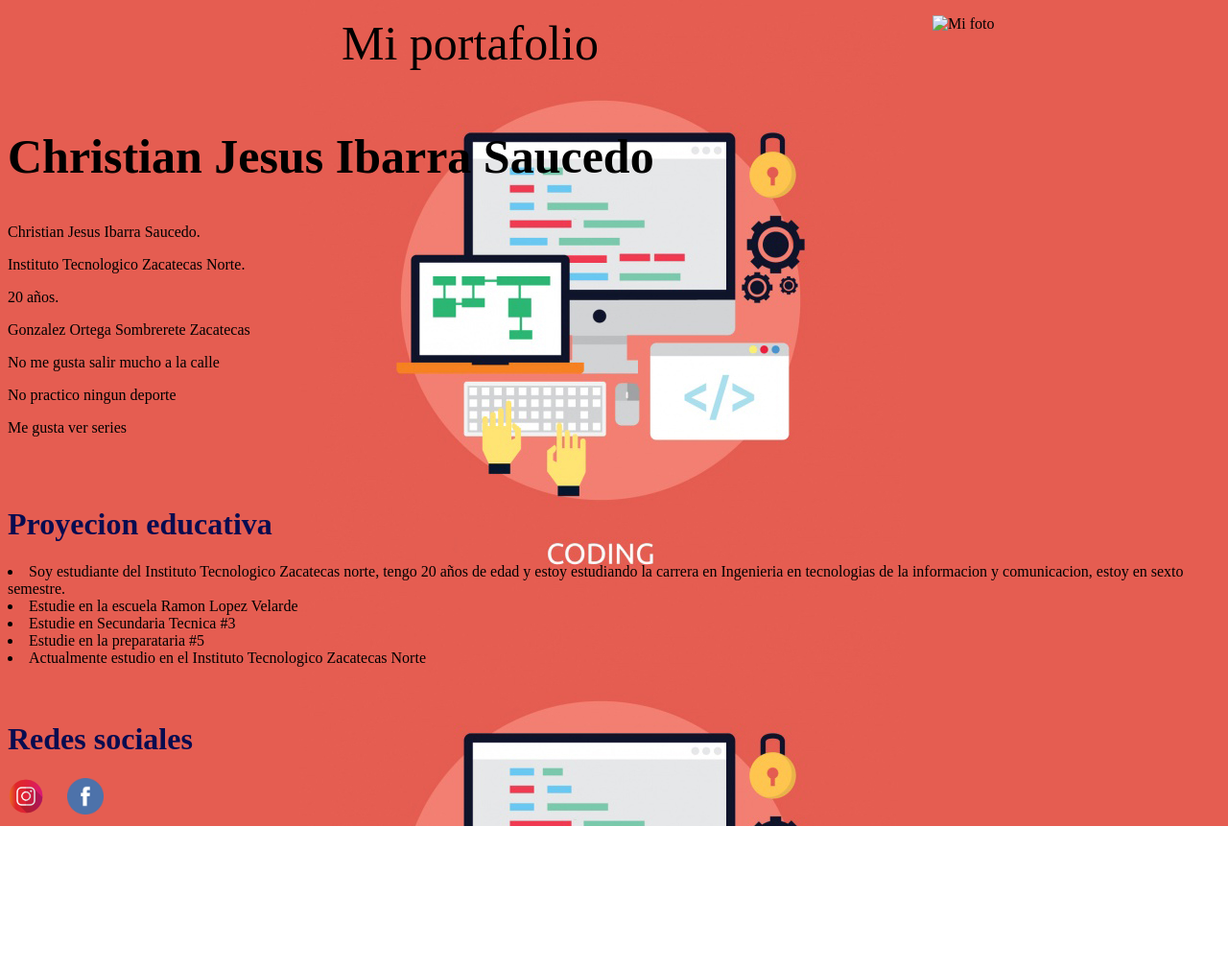
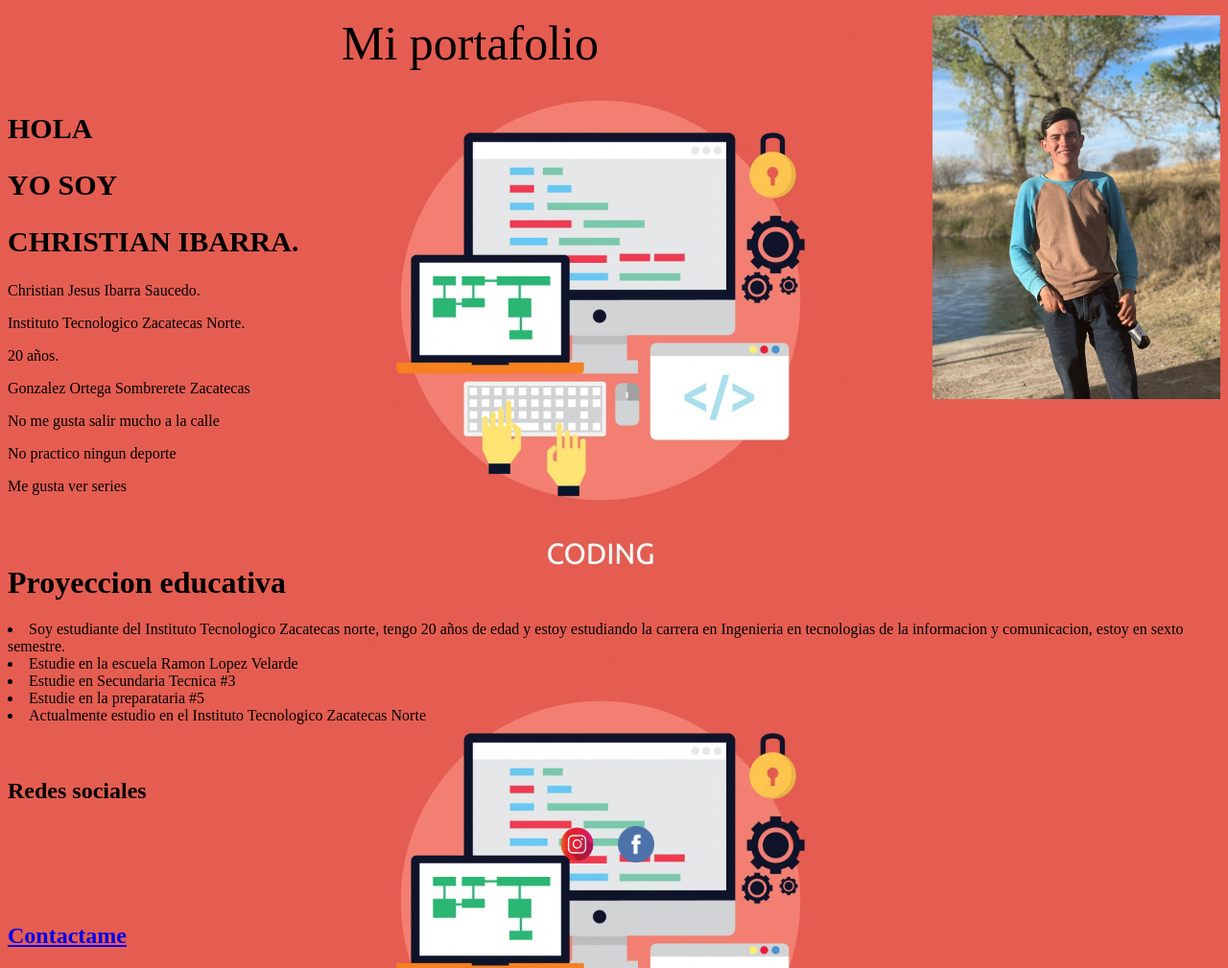
Before and after one commit to Christianjes07/Portafolio07, a plain HTML site: page Index.html in a window 1280 px wide. Shown: the whole page at 96% size. Before the commit the page ends 861 px from the top, so only its background shows below. Drawn offline with Linux system fonts and the light colour scheme.

Commit message:
Update Index.html

```diff
--- a/Index.html
+++ b/Index.html
@@ -1,27 +1,31 @@
 <!DOCTYPE html>
 <html>
 <head>
+    <link rel="stylesheet" href="css/estilo.css">
+</head>
     <style>
         body {
             background-image: url('img/fondo2.png');
         }
     </style>
-</head>
     <body>
 
 
 
         <p>
-<img src="img/fondo.jpg" align="right" alt="Mi foto" style="width:300px;height:400px;">
+            <img src="img/Christian.jpg" align="right" alt="Mi foto" style="width:300px;height:400px;">
         </p>
 
 
         <title> Portafolio Christian Ibarra Saucedo</title>
-<center style="font-size:50px;" >Mi portafolio</center>
+        <center style="font-size:50px;">Mi portafolio</center>
 
         <br>
 
-<h2 style="font-size:50px;">Christian Jesus Ibarra Saucedo</h2>
+        <h2 style="font-size:30px;">HOLA</h2>
+        <h2 style="font-size:30px;">YO SOY</h2>
+        <h2 style="font-size:30px;">CHRISTIAN IBARRA.</h2>
+
 
 
 
@@ -35,16 +39,38 @@ body {
 
         <br> <br>
 
-<h1 style="color:#080C50 ;">Proyecion educativa</h1>
+        <h1>Proyeccion educativa</h1>
         <li>Soy estudiante del Instituto Tecnologico Zacatecas norte, tengo 20 a&ntildeos de edad y estoy estudiando la carrera en Ingenieria en tecnologias de la informacion y comunicacion, estoy en sexto semestre. <br><li>Estudie en la escuela Ramon Lopez Velarde <br><li>Estudie en Secundaria Tecnica #3 <br><li>Estudie en la preparataria #5 <br><li>Actualmente estudio en el Instituto Tecnologico Zacatecas Norte </li>
 
         <br> <br>
 
-<h1 style="color:#080C50 ;">Redes sociales</h1>
+        <style>
+            table, th, td {
+
+            }
+        </style>
+
+        <body>
+
+            <h2>Redes sociales</h2>
+
+            <table style="width:100%">
+
+                <tr>
+                    <th><h2></th></h2>
+                    <th>
+
 
                         <a href="https://www.instagram.com/ibarra_jes07/?hl=es-la"><img src="img/svg/instagram.png" alt"Instagram" width="3%"></a> &nbsp;&nbsp;&nbsp;&nbsp;
                         <a href="https://www.facebook.com/christian.ibarra.1004/"> <img src="img/svg/face.png" alt"facebook" width="3%"></a> &nbsp;&nbsp;&nbsp;&nbsp;
+                    </th>
+            </table>
 
+            <br> <br>
+
+
+
+            <a href="Formulario.html"><h2>Contactame</h2></a>
 
 
 
```
Lines whose indentation alone changed are shown as unchanged.
